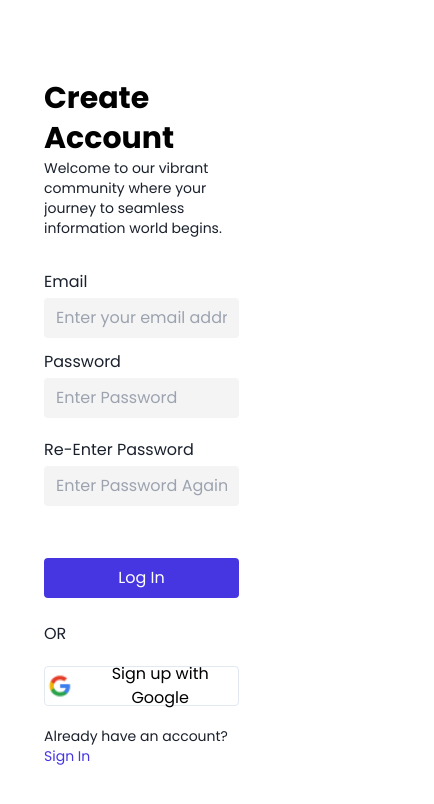
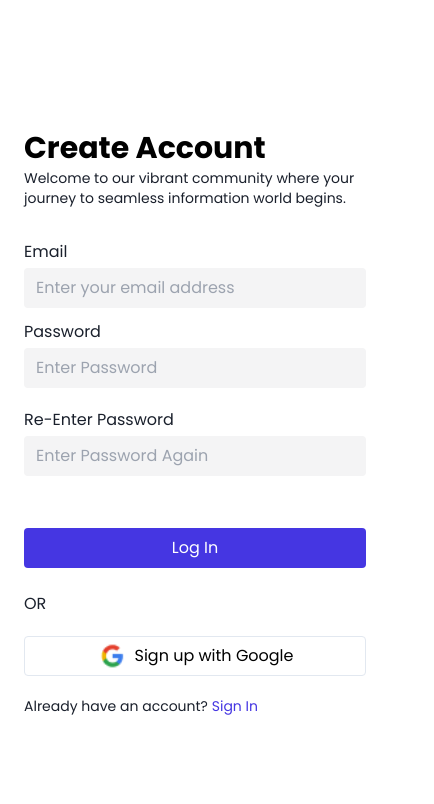
Before and after one commit to StephenAdeosun/Bulk_Mail_Messenger, a React (Create React App) app: page /Pages/signUp in a window 390 px wide. Shown: the top 804 px of the page, 434 px wide, since content can reach past the window. Built offline with nearby package versions, Linux system fonts and the light colour scheme.

Commit message:
design bug fixes on the signup page

```diff
--- a/src/Pages/signUp.js
+++ b/src/Pages/signUp.js
@@ -6,9 +6,9 @@ import "../form.css"
 function Signup() {
   return (
     <>
-      <div className="flex w-screen h-screen bg-white overflow-hidden mx-11 signup">
+      <div className="flex w-screen h-screen bg-white overflow-hidden px-6 signup">
         <IntroductoryPage />
-        <div className="w-1/2 h-full flex justify-center flex-col">
+        <div className="w-full sm:w-1/2 h-full flex justify-center flex-col">
           <div className="lg:w-80 lg:ml-12 md:w-72 md:h-auto md:ml-7">
             <div className="text-left">
               <h2 className="text-black font-bold leading-[40px] text-3xl">
```
